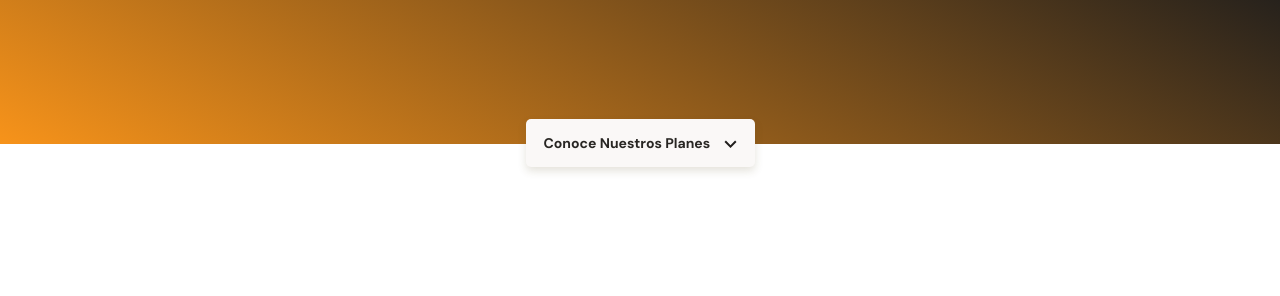
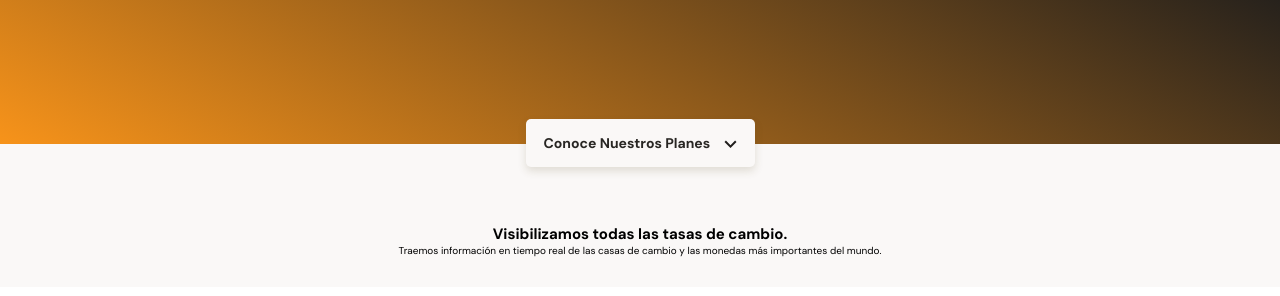
Before and after one commit to charly2045/cursoMovileFirst, a plain HTML site: page index.html in a window 1280 px wide. Shown: the part 196-492 px from the top of the page. Drawn offline with Linux system fonts and the light colour scheme.

Commit message:
Estructura area de intercambio

```diff
--- a/index.html
+++ b/index.html
@@ -20,7 +20,16 @@
         </div>
     </header>
     <main>
-        <section></section>
+        <section class="main-exchange-container">
+            <div class="backgroundImg"></div>
+            <div class="main-exchange-container--title">
+                <h2>Visibilizamos todas las tasas de cambio.</h2>
+                <p>Traemos información en tiempo real de las casas de cambio y las monedas más importantes del mundo.</p>
+            </div>
+            <section class="main-tables-container">
+                <div></div>
+            </section>
+        </section>
         <section></section>
         <section></section>
         <section></section>
--- a/styles.css
+++ b/styles.css
@@ -86,3 +86,21 @@ header img {
   margin-left: 10px;
   background-image: url(./assets/icons/down-arrow.svg);
 }
+main {
+  width: 100%;
+  height: auto;
+  background-color: var(--off-white);
+}
+.main-exchange-container {
+  width: 100%;
+  height: auto;
+  padding-top: 80px;
+  padding-bottom: 30px;
+  text-align: center;
+}
+.main-exchange-container--title {
+  width: 90%;
+  min-width: 288px;
+  max-width: 900px;
+  margin: 0 auto;
+}
```
